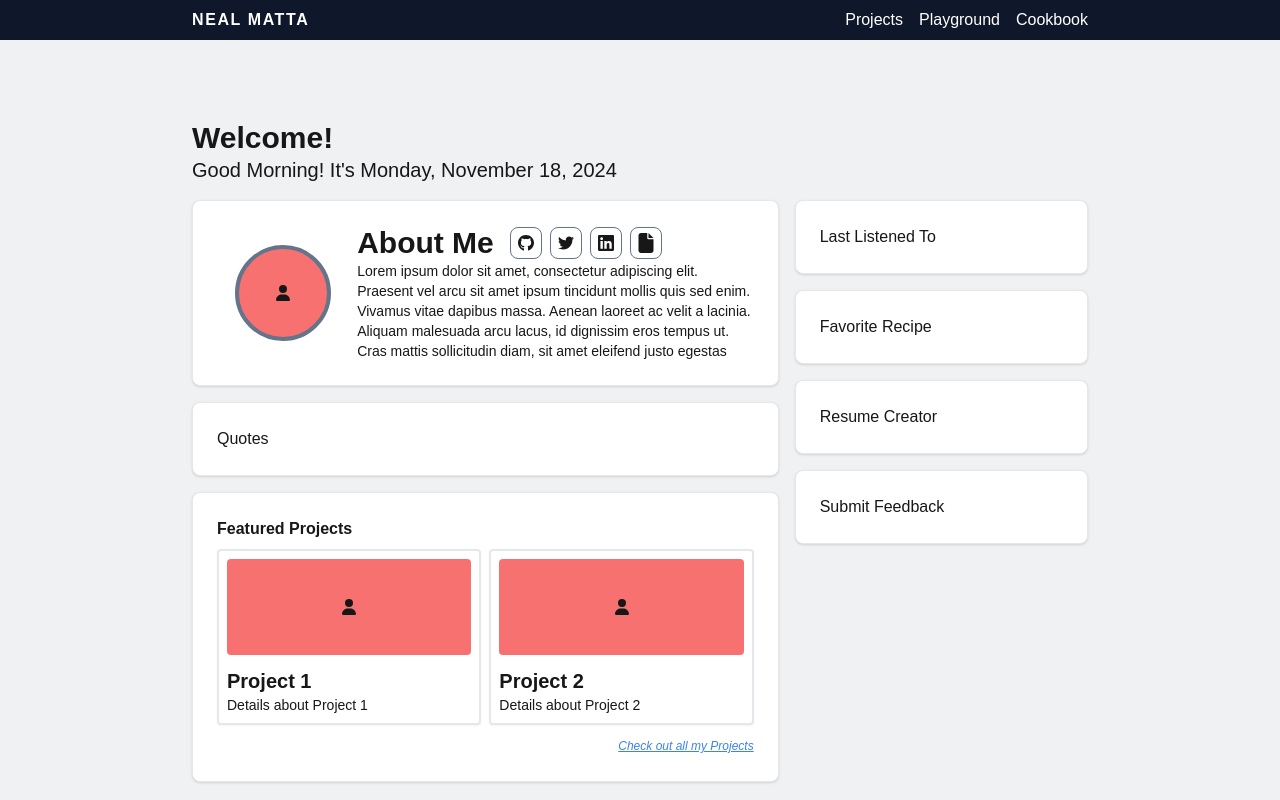
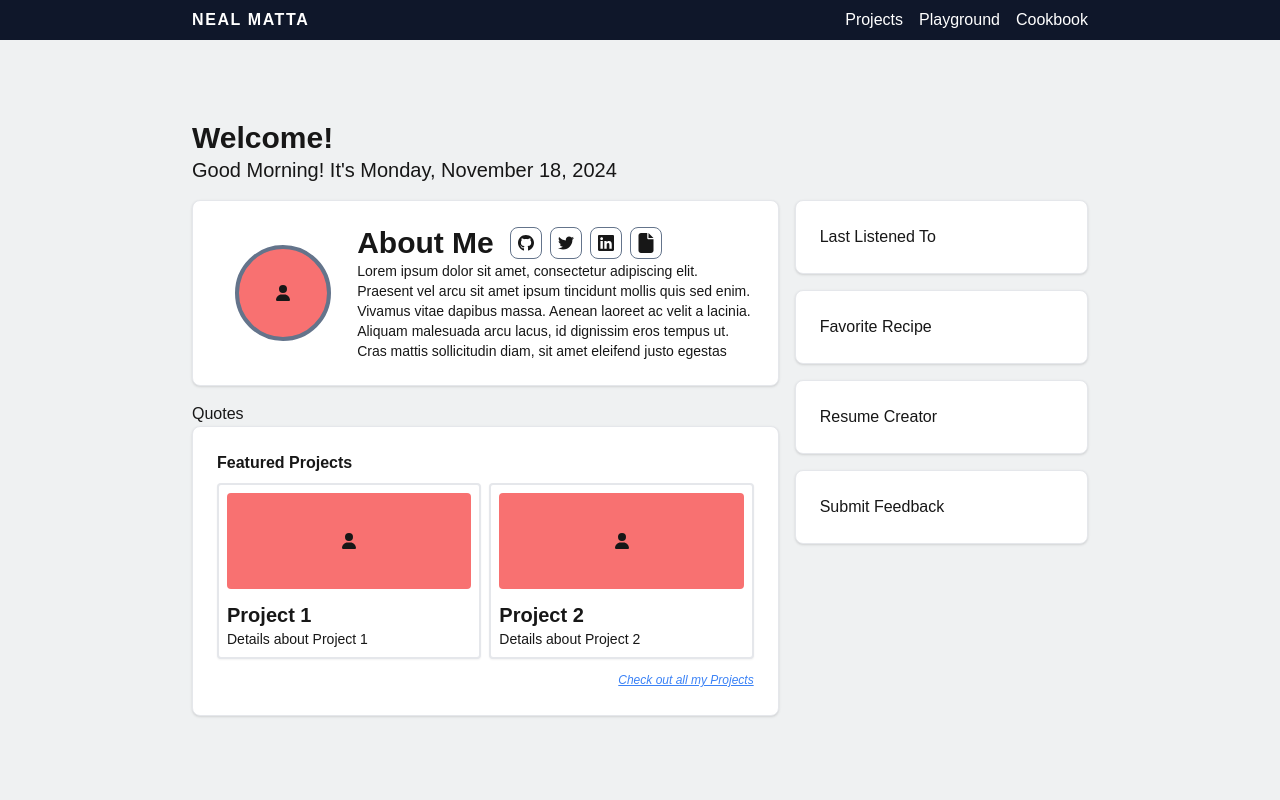
Before and after one commit to NealMatta/personal-website, a Next.js app: page / in a window 1280 px wide. Built offline with nearby package versions, Linux system fonts and the light colour scheme.

Commit message:
Starting on Quotes

```diff
--- a/app/page.tsx
+++ b/app/page.tsx
@@ -2,6 +2,7 @@ import About from '@/src/components/About/About';
 import BarebonesCard from '@/src/components/cards/BarebonesCard';
 import FeaturedProjects from '@/src/components/Projects/FeaturedProjects';
 import PageHeader from '@/src/components/PageHeader/PageHeader';
+import Quotes from '@/src/components/Quotes/Quotes';
 
 export default function Home() {
   return (
@@ -29,7 +30,7 @@ export default function Home() {
       <div className="flex flex-col md:flex-row md:gap-4">
         <div className="w-full md:w-2/3">
           <About />
-          <BarebonesCard>Quotes</BarebonesCard>
+          <Quotes />
           <FeaturedProjects />
         </div>
         <div className="w-full md:w-1/3">
--- /dev/null
+++ b/src/components/Quotes/Quotes.tsx
@@ -0,0 +1,3 @@
+export default function Quotes() {
+  return <div>Quotes</div>;
+}
```
